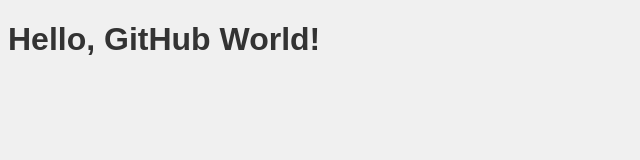
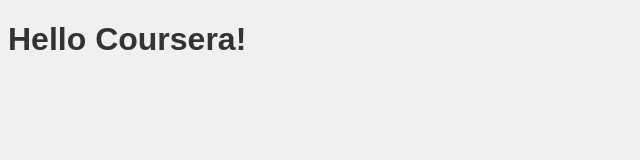
Before and after one commit to livsmitty2003/coursera_test, a plain HTML site: page index.html in a window 1280 px wide. Shown: the whole page, without its empty margins (0-640 px from the left). Drawn offline with Linux system fonts and the light colour scheme.

Commit message:
Commit to gitHub: title/h1 change

```diff
--- a/index.html
+++ b/index.html
@@ -1,11 +1,11 @@
 <!DOCTYPE html>
 <html>
 <head>
-    <title>My GitHub Page</title>
+    <title>Hello Coursera!</title>
     <link rel="stylesheet" type="text/css" href="styles.css">
 </head>
 <body>
-    <h1>Hello, GitHub World!</h1>
+    <h1>Hello Coursera!</h1>
     <script src="script.js"></script>
 </body>
 </html>
```
